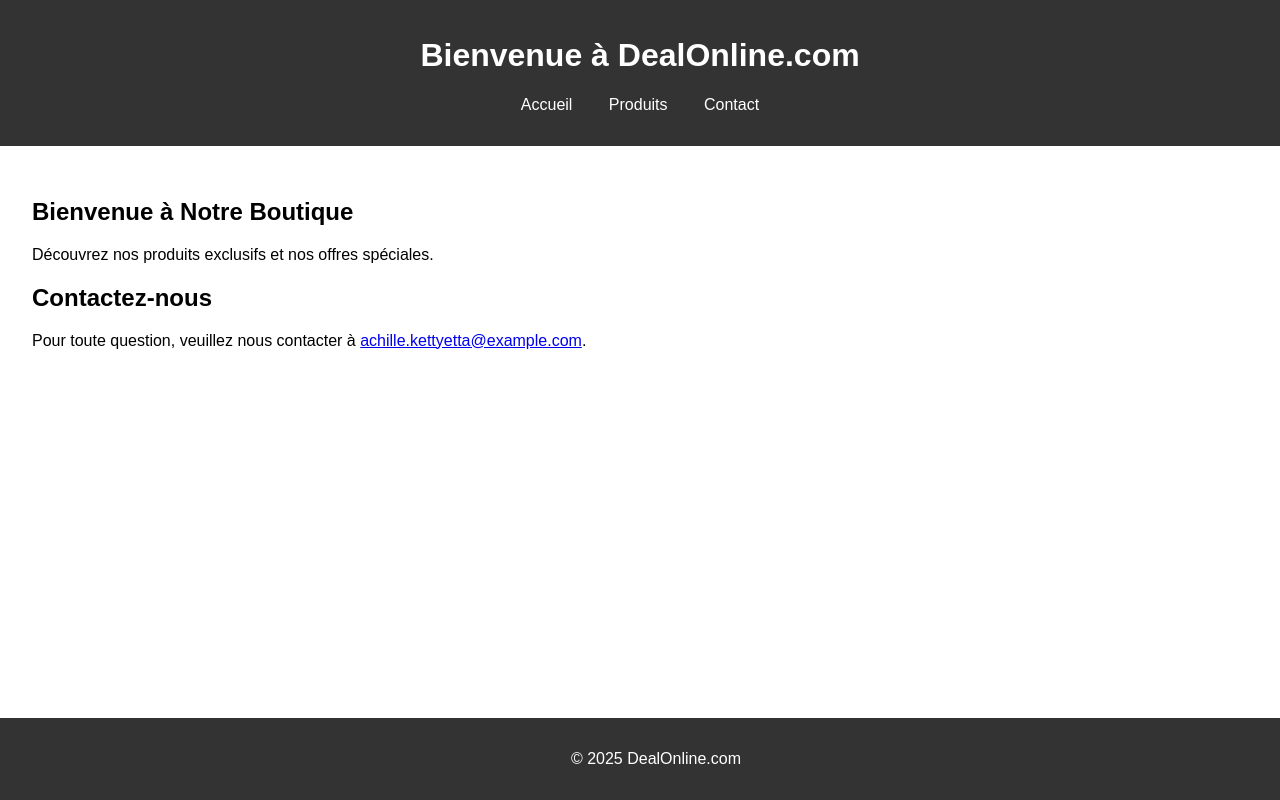
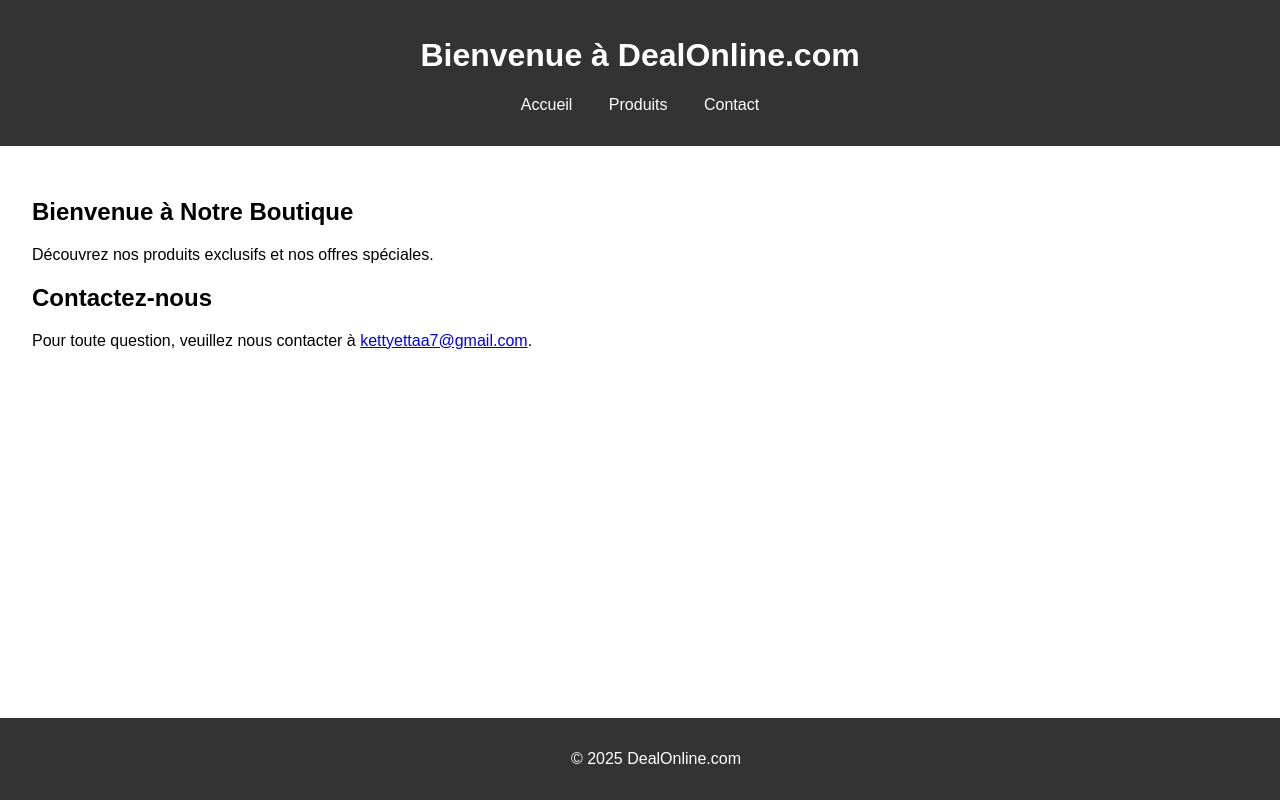
Before and after one commit to AchilleKettyetta/MONSITE, a plain HTML site: page index.html in a window 1280 px wide. Drawn offline with Linux system fonts and the light colour scheme.

```diff
--- a/index.html
+++ b/index.html
@@ -44,7 +44,7 @@
         -->
         <section id="contact">
             <h2>Contactez-nous</h2>
-            <p>Pour toute question, veuillez nous contacter à <a href="mailto:achille.kettyetta@example.com">achille.kettyetta@example.com</a>.</p>
+            <p>Pour toute question, veuillez nous contacter à <a href="mailto:kettyettaa7@gmail.com">kettyettaa7@gmail.com</a>.</p>
         </section>
     </main>
 
```
